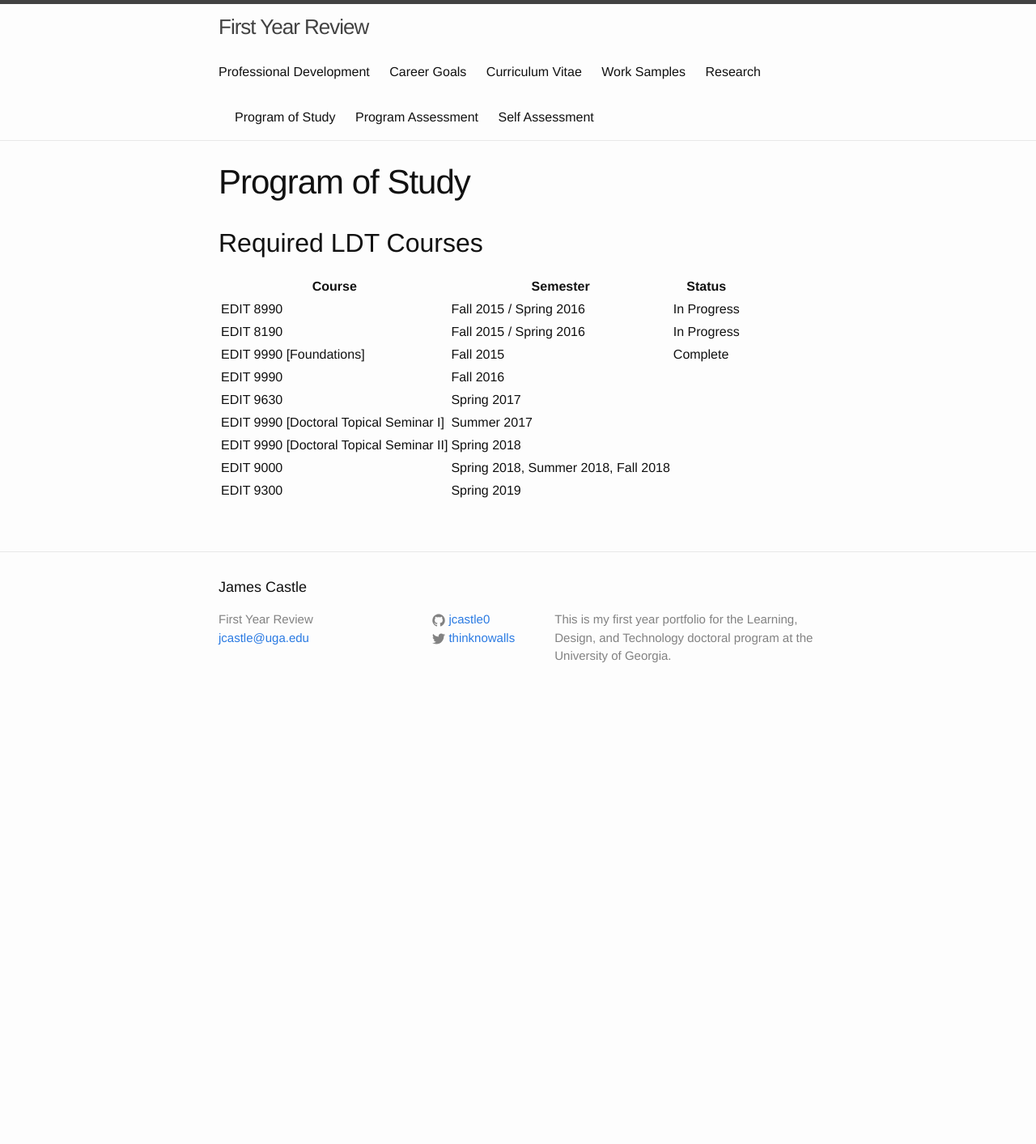
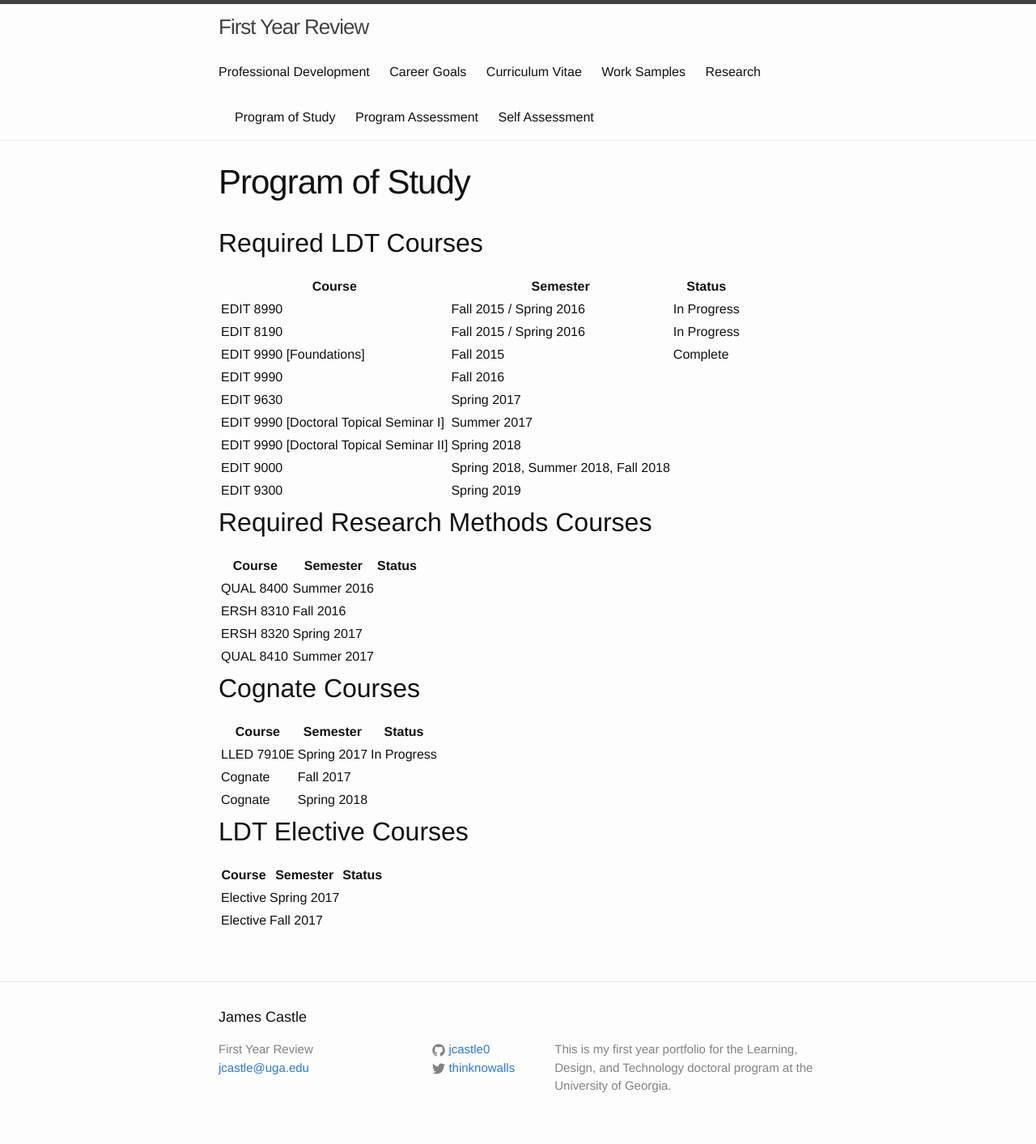
Before and after one commit to jcastle0/ldtportfolio, a Jekyll site: the page built from program.md, in a window 1280 px wide. Shown: the whole page at 81% size. Built offline with Jekyll 4.4.1, drawn with Linux system fonts in a browser that asks for light colours; before the commit the page ends 900 px from its top, so only the background shows below that.

Commit message:
Update program.md

```diff
--- a/program.md
+++ b/program.md
@@ -17,3 +17,27 @@ permalink: /program/
 | EDIT 9990 [Doctoral Topical Seminar II] | Spring 2018 |         |
 | EDIT 9000               | Spring 2018, Summer 2018, Fall 2018 | |
 | EDIT 9300               | Spring 2019             |             |
+
+## Required Research Methods Courses
+
+| Course                  | Semester                | Status      |
+|-------------------------|-------------------------|-------------|
+| QUAL 8400               | Summer 2016             |             |
+| ERSH 8310               | Fall 2016               |             |
+| ERSH 8320               | Spring 2017             |             |
+| QUAL 8410               | Summer 2017             |             |
+
+## Cognate Courses
+
+| Course                  | Semester                | Status      |
+|-------------------------|-------------------------|-------------|
+| LLED 7910E              | Spring 2017             | In Progress |
+| Cognate                 | Fall 2017               |             |
+| Cognate                 | Spring 2018             |             |
+
+## LDT Elective Courses
+
+| Course                  | Semester                | Status      |
+|-------------------------|-------------------------|-------------|
+| Elective                | Spring 2017             |             |
+| Elective                | Fall 2017               |             |
```
